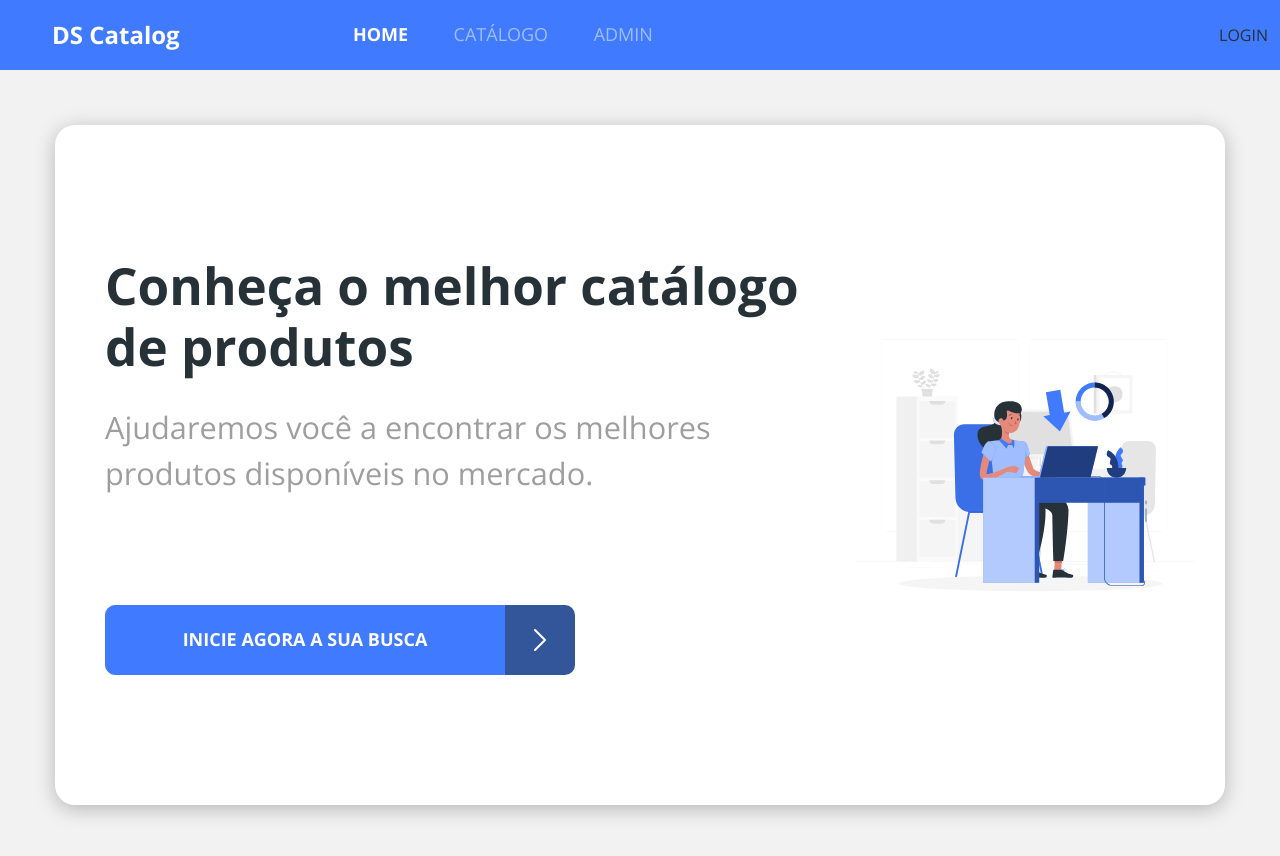
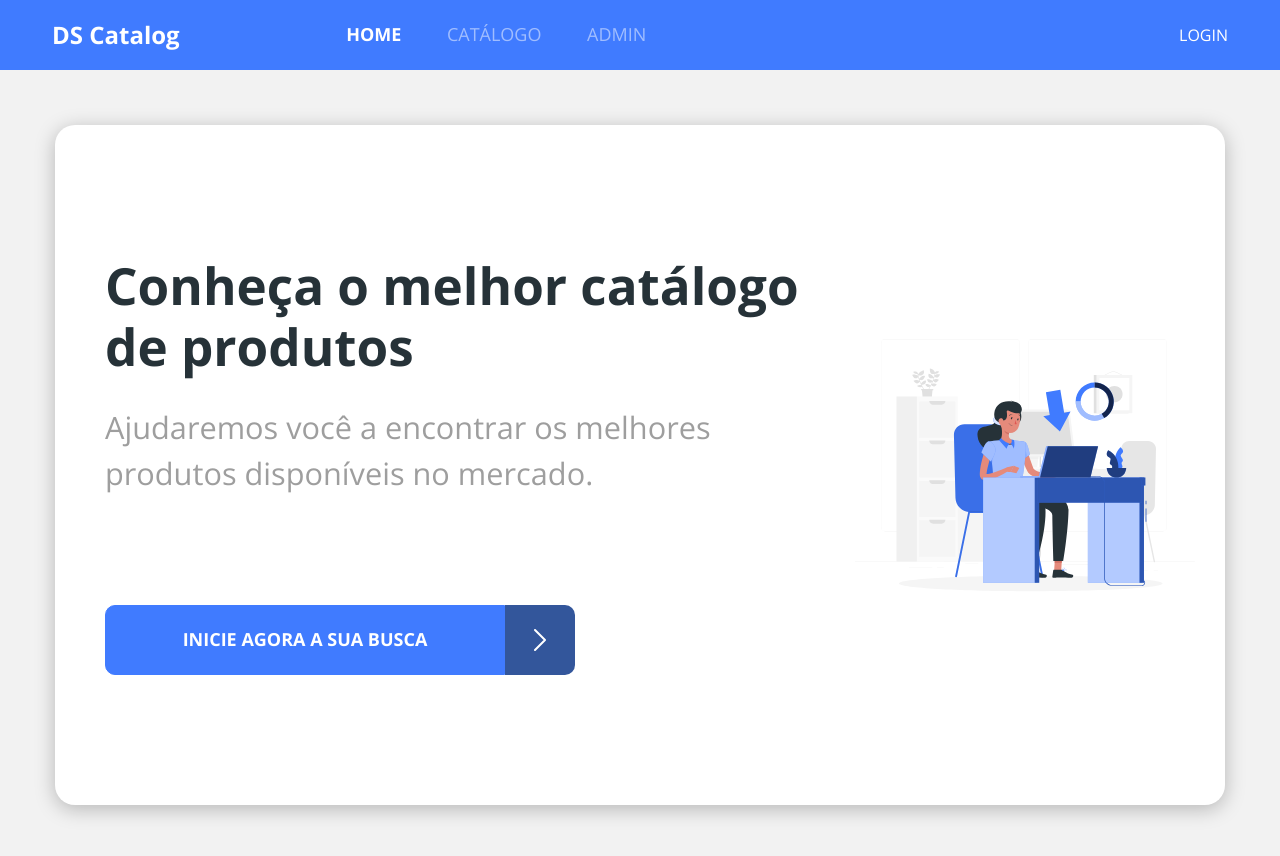
Before and after one commit to mmvalcanaia/ds-catalog, a React (Create React App) app in the folder frontweb/: page / in a window 1280 px wide. Shown: the top 856 px of the page. Built offline with nearby package versions, Linux system fonts and the light colour scheme; no server answers.

Commit message:
Login/logout css

```diff
--- a/frontweb/src/components/Navbar/index.tsx
+++ b/frontweb/src/components/Navbar/index.tsx
@@ -79,10 +79,10 @@
             </li>
           </ul>
         </div>
-        <div>
+        <div className='nav-login-logout'>
           {authData.authenticated ? (
             <>
-              <span>{authData.tokenData?.user_name}</span>
+              <span className='nav-username'>{authData.tokenData?.user_name}</span>
               <a href="logout" onClick={handleLogoutClick}>
                 LOGOUT
               </a>
--- a/frontweb/src/components/Navbar/styles.css
+++ b/frontweb/src/components/Navbar/styles.css
@@ -27,3 +27,30 @@
     color: #fff;
     font-weight: bold;
 }
+
+.nav-login-logout{
+  display: none;
+}
+
+.nav-username{
+  display: none;
+}
+
+@media (min-width: 768px) {
+  .nav-login-logout{
+    display: unset;
+    color: #fff;
+    margin-right: 15px;
+  }
+}
+
+@media (min-width: 992px) {
+  .nav-login-logout{
+    margin-right: 40px;
+  }
+
+  .nav-username{
+    display: unset;
+    margin-right: 20px;
+  }
+}
```
